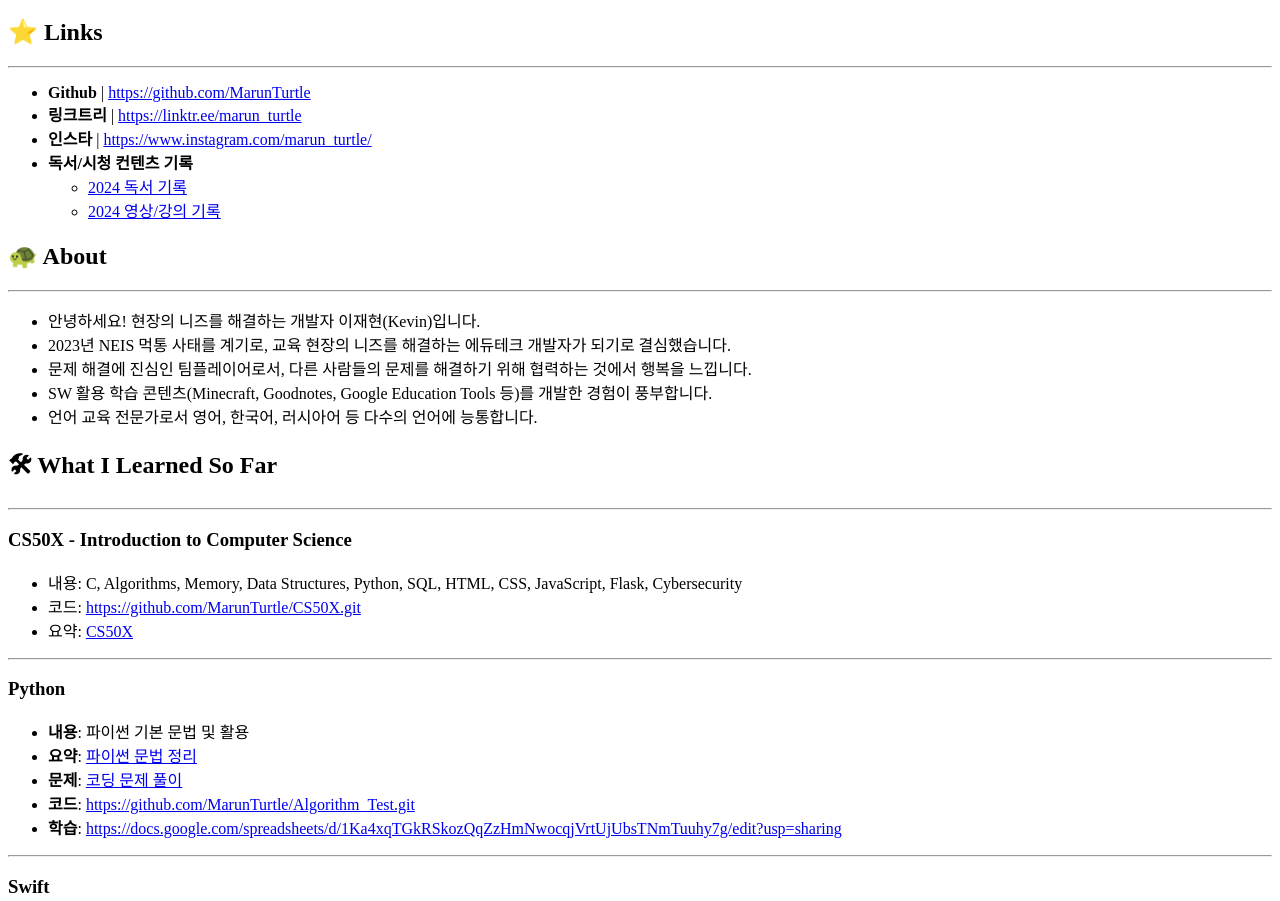
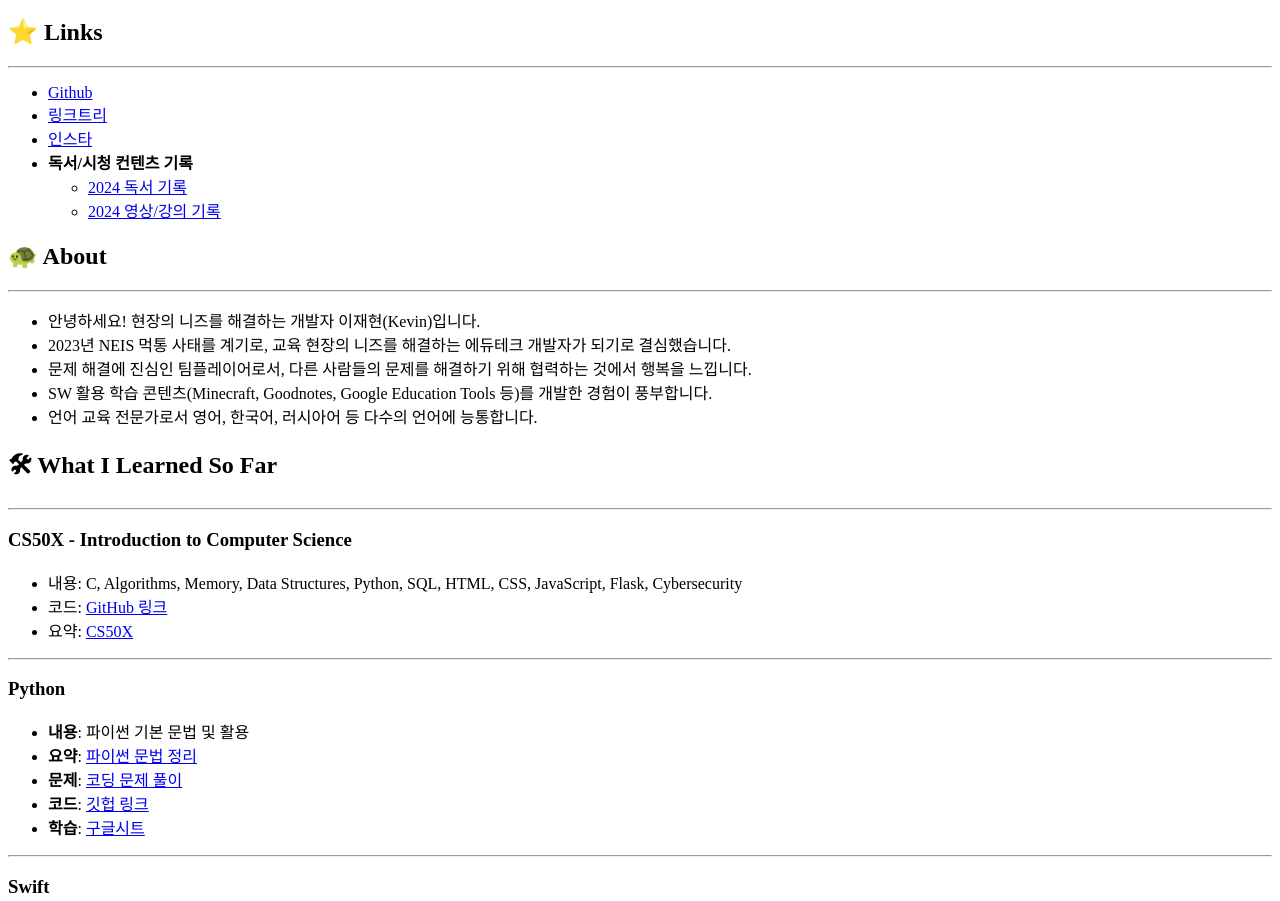
Before and after one commit to MarunTurtle/MarunTurtle.github.io, a plain HTML site: page index.html in a window 1280 px wide. Shown: the part 275-1176 px from the top of the page. Drawn offline with Linux system fonts and the light colour scheme.

Commit message:
My Fourth Commit

```diff
--- a/index.html
+++ b/index.html
@@ -29,9 +29,9 @@
     <hr>
 
     <ul>
-        <li><strong>Github</strong> | <a href="https://github.com/MarunTurtle">https://github.com/MarunTurtle</a></li>
-        <li><strong>링크트리</strong> | <a href="https://linktr.ee/marun_turtle">https://linktr.ee/marun_turtle</a></li>
-        <li><strong>인스타</strong> | <a href="https://www.instagram.com/marun_turtle/">https://www.instagram.com/marun_turtle/</a></li>
+        <li><a href="https://github.com/MarunTurtle">Github</a></li>
+        <li><a href="https://linktr.ee/marun_turtle">링크트리</a></li>
+        <li><a href="https://www.instagram.com/marun_turtle/">인스타</a></li>
         <li><strong>독서/시청 컨텐츠 기록</strong>
             <ul>
                 <li><a href="https://www.notion.so/2024-6e6f8ac7f1364ad2b997917c26a03f16?pvs=21">2024 독서 기록</a></li>
@@ -60,7 +60,7 @@
     <h3>CS50X - Introduction to Computer Science</h3>
     <ul>
         <li>내용: C, Algorithms, Memory, Data Structures, Python, SQL, HTML, CSS, JavaScript, Flask, Cybersecurity</li>
-        <li>코드: <a href="https://github.com/MarunTurtle/CS50X.git">https://github.com/MarunTurtle/CS50X.git</a></li>
+        <li>코드: <a href="https://github.com/MarunTurtle/CS50X.git">GitHub 링크</a></li>
         <li>요약: <a href="https://www.notion.so/CS50X-ae1438c3fe4143359ba12ca43856823d?pvs=21">CS50X</a></li>
     </ul>
 
@@ -71,8 +71,8 @@
         <li><strong>내용</strong>: 파이썬 기본 문법 및 활용</li>
         <li><strong>요약</strong>: <a href="https://www.notion.so/8e158a96bbe84ac1816797eda732c531?pvs=21">파이썬 문법 정리</a></li>
         <li><strong>문제</strong>: <a href="https://www.notion.so/38ce6f9140434ae9a97642e8133e4c00?pvs=21">코딩 문제 풀이</a></li>
-        <li><strong>코드</strong>: <a href="https://github.com/MarunTurtle/Algorithm_Test.git">https://github.com/MarunTurtle/Algorithm_Test.git</a></li>
-        <li><strong>학습</strong>: <a href="https://docs.google.com/spreadsheets/d/1Ka4xqTGkRSkozQqZzHmNwocqjVrtUjUbsTNmTuuhy7g/edit?usp=sharing">https://docs.google.com/spreadsheets/d/1Ka4xqTGkRSkozQqZzHmNwocqjVrtUjUbsTNmTuuhy7g/edit?usp=sharing</a></li>
+        <li><strong>코드</strong>: <a href="https://github.com/MarunTurtle/Algorithm_Test.git">깃헙 링크</a></li>
+        <li><strong>학습</strong>: <a href="https://docs.google.com/spreadsheets/d/1Ka4xqTGkRSkozQqZzHmNwocqjVrtUjUbsTNmTuuhy7g/edit?usp=sharing">구글시트</a></li>
     </ul>
 
     <hr>
@@ -96,7 +96,7 @@
     <h3>네이버 Boostcamp AI Tech 준비과정</h3>
     <ul>
         <li><strong>내용</strong>: AI 엔지니어 기초 다지기 / 인공지능모델링</li>
-        <li><strong>코드</strong>: <a href="https://github.com/MarunTurtle/Boostcamp_AITech_Precourse.git">https://github.com/MarunTurtle/Boostcamp_AITech_Precourse.git</a></li>
+        <li><strong>코드</strong>: <a href="https://github.com/MarunTurtle/Boostcamp_AITech_Precourse.git">깃헙 링크</a></li>
     </ul>
 
     <hr>
```
